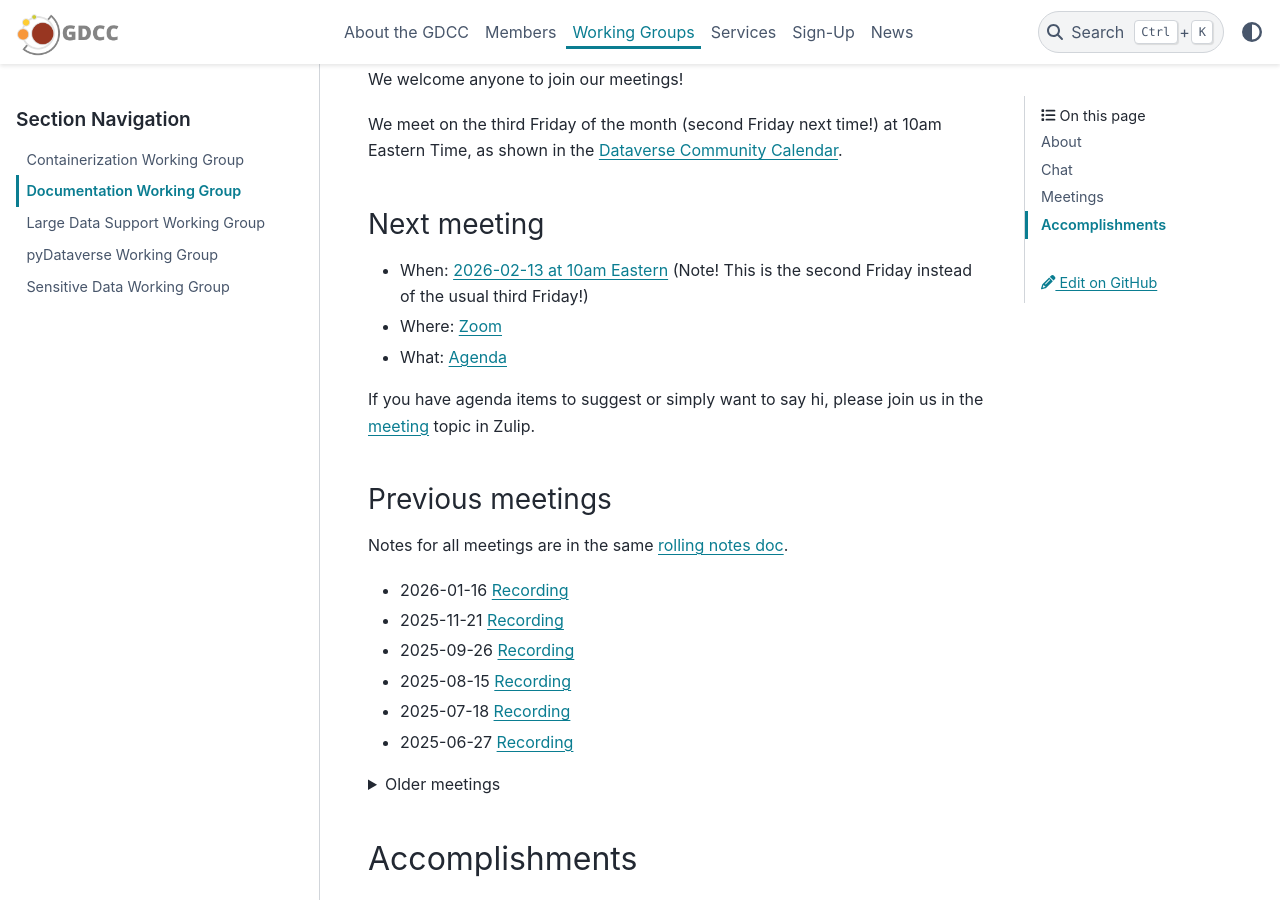
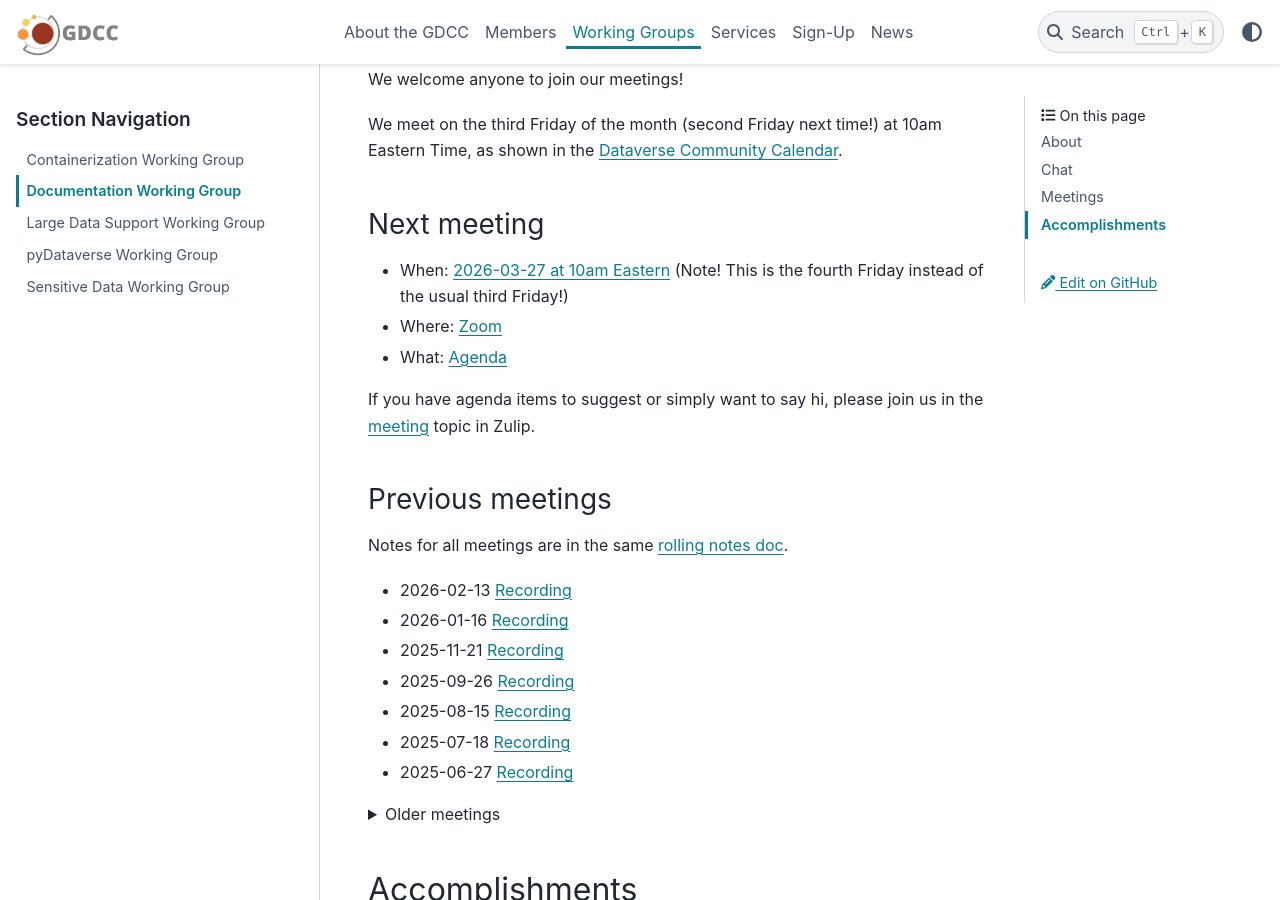
Before and after one commit to gdcc/www.gdcc.io, a Sphinx documentation site: the page built from source/working-groups/documentation.md, in a window 1280 px wide and 900 px high, scrolled down 525 px. Built offline with Sphinx 7.4.7 and the PyData theme 0.15.4, drawn with Linux system fonts in a browser that asks for light colours.

Commit message:
add recording and next meeting
Updated the next meeting date and adjusted the meeting frequency note.

```diff
--- a/source/working-groups/documentation.md
+++ b/source/working-groups/documentation.md
@@ -18,7 +18,7 @@ We meet on the third Friday of the month (second Friday next time!) at 10am East
 
 ### Next meeting
 
-- When: [2026-02-13 at 10am Eastern](https://time.is/compare/10am_13_Feb_2026_in_Boston) (Note! This is the second Friday instead of the usual third Friday!)
+- When: [2026-03-27 at 10am Eastern](https://time.is/compare/10am_37_Mar_2026_in_Boston) (Note! This is the fourth Friday instead of the usual third Friday!)
 - Where: [Zoom](https://harvard.zoom.us/j/92654640205?pwd=43COJ82rJMAKZ179tjMDDTHPOO63KT.1)
 - What: [Agenda](https://docs.google.com/document/d/1dX8ktajVsRDk-MDF-yHWV0f4vIe8U3DWrSzIerVGlF8/edit?usp=sharing)
 
@@ -28,6 +28,7 @@ If you have agenda items to suggest or simply want to say hi, please join us in
 
 Notes for all meetings are in the same [rolling notes doc](https://docs.google.com/document/d/1dX8ktajVsRDk-MDF-yHWV0f4vIe8U3DWrSzIerVGlF8/edit?usp=sharing).
 
+- 2026-02-13 [Recording](https://harvard.zoom.us/rec/share/5R2mRuROOrTb-rO-RJprGI8kL5A7nRVLOXOfp8uUCEHvbGIRHuEVja6QoP8tVs_g.D-XxOrftnJX6qDHl)
 - 2026-01-16 [Recording](https://harvard.zoom.us/rec/share/MiwNy9p0-Kiz7tv9-iiz2D62qhsqiCCZ2ym9hmZIv2xu5-4KP3UY7jdoll2DbZ4I.7gVkWdSnarpQLWLZ)
 - 2025-11-21 [Recording](https://drive.google.com/file/d/1S3zF5D0qPioZbuBHYNy8qKTb9pW0Dl23/view?usp=sharing)
 - 2025-09-26 [Recording](https://drive.google.com/file/d/1a7LLwI2oHEte7XOwhvz7F7Y2_0RtR2c8/view?usp=sharing)
```
